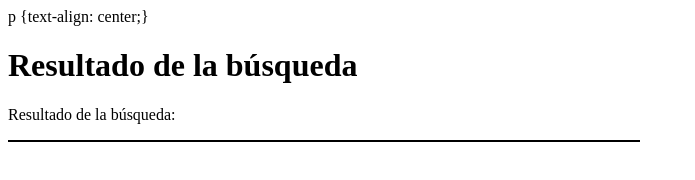
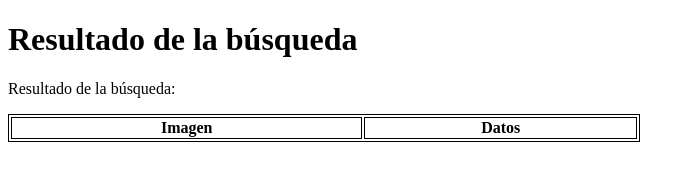
Before and after one commit to rolo8043/Rosa-L-pez, a plain HTML site: page P1/Pt8.html in a window 1280 px wide. Shown: the whole page, without its empty margins (0-695 px from the left). Drawn offline with Linux system fonts and the light colour scheme.

Commit message:
Update Pt8.html

```diff
--- a/P1/Pt8.html
+++ b/P1/Pt8.html
@@ -11,11 +11,13 @@ border:1px solid black;
 }
 </style>
 <table  style="width: 50%">
-p {text-align: center;}
 </style>
-
 <h1>Resultado de la búsqueda</h1>
 <p>Resultado de la búsqueda:</p>
+<tr>
+<th>Imagen</th>
+<th>Datos</th>
+</tr>
 
 </body>
 </html>
```
